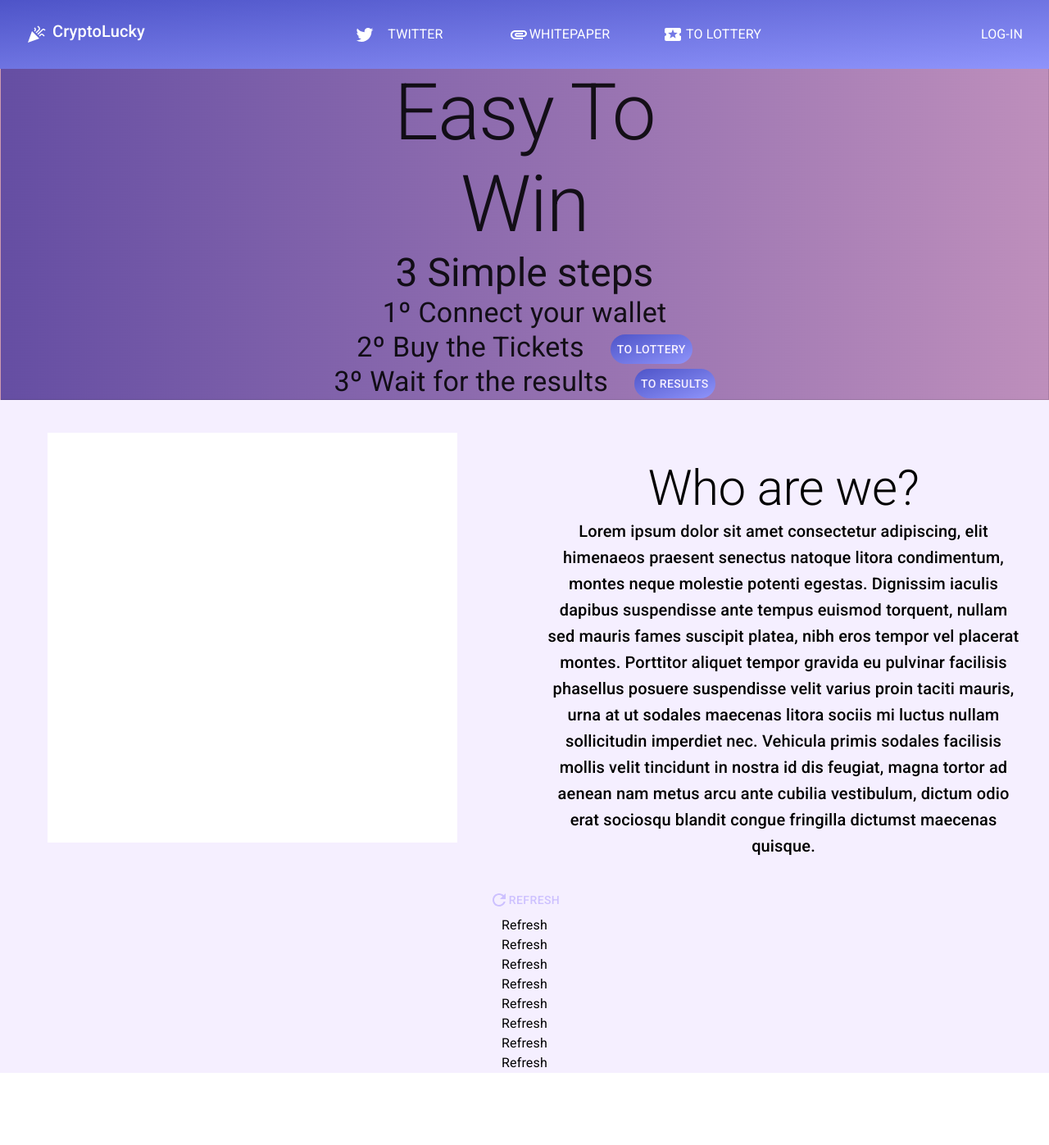
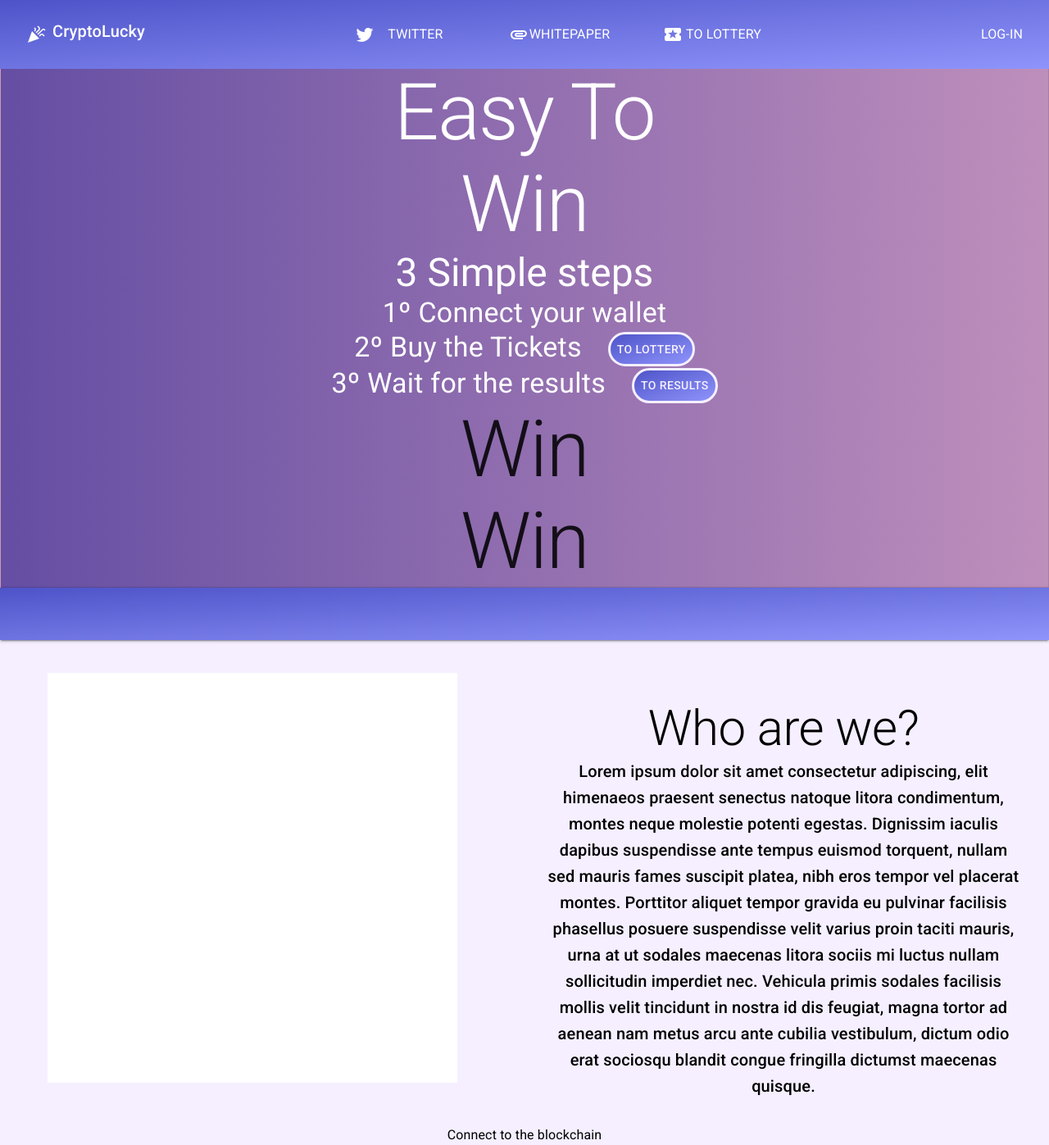
Before and after one commit to rexode/prueba-frontend, a React (Create React App) app in the folder web/: page / in a window 1280 px wide. Shown: the whole page at 82% size. Before the commit the page ends 1309 px from the top, so only its background shows below. Built offline with nearby package versions, Linux system fonts and the light colour scheme.

Commit message:
mejora grafica

```diff
--- a/web/src/App.jsx
+++ b/web/src/App.jsx
@@ -1,6 +1,6 @@
 import "./App.css";
 import { useEffect, useState } from "react";
-import { Button, Typography, Box, Container } from "@mui/material";
+import { Button, Typography, Box, Container, Toolbar } from "@mui/material";
 import { createTheme, ThemeProvider } from "@mui/material/styles";
 import { Refresh } from "@mui/icons-material";
 import { styled } from "@mui/material";
@@ -8,12 +8,18 @@ import Navbar from "./components/NavBar";
 import Entrance from "./components/Entrance";
 import History from "./components/History";
 import Lottery from "./components/Lottery";
+import { ethers } from "ethers";
+
 
 const BotonPersonalizado = styled(Button)({
   color: "white",
   background: "linear-gradient(to right bottom, #4e54c8, #8f94fb)",
   borderRadius: 50,
+  borderColor :"white",
+  border:3 ,
 });
+
+
 
 const theme = createTheme({
   palette: {
@@ -38,13 +44,41 @@ const theme = createTheme({
 function App() {
   const [account, setAccount] = useState(null);
   const [provider, setProvider] = useState(null);
+
+  const initConnection = async () => {
+    if (typeof window.ethereum !== "undefined") {
+      console.log("good");
+      const accounts = await window.ethereum.request({
+        method: "eth_requestAccounts",
+      });
+      const tempProvider = new ethers.providers.Web3Provider(window.ethereum);
+      setProvider(tempProvider);
+      console.log(provider);
+      setAccount(accounts[0]);
+    } else {
+      console.log("install metamask");
+    }
+  };
+
+
+  useEffect(() => {
+    initConnection();
+  }, []);
+
+
   return (
     <ThemeProvider theme={theme}>
       <div className="App" style={{ backgroundColor: "#f5efff" }}>
-        <Navbar/>
+        <Navbar initConnection={initConnection} account={account} />
         <Entrance />
+        <Toolbar
+          sx={{
+            background: "linear-gradient(to right bottom, #4e54c8, #8f94fb)",
+            boxShadow: 2,
+          }}
+        ></Toolbar>
         <History />
-        <Lottery />
+        <Lottery account={account} provider={provider} />
       </div>
     </ThemeProvider>
   );
--- a/web/src/components/Entrance.jsx
+++ b/web/src/components/Entrance.jsx
@@ -3,30 +3,75 @@ import { Box } from "@mui/system";
 import React from "react";
 import { styled } from "@mui/material";
 import imageBackground from "../assets/imageBackground.jpg"
+import { createTheme, ThemeProvider } from "@mui/material/styles";
+
+
+
+const theme = createTheme({
+  palette: {
+    primary: {
+      light: "#757ce8",
+      main: "#cdc1ff",
+      dark: "#002884",
+      contrastText: "#fff",
+    },
+    secondary: {
+      light: "#ff7961",
+      main: "#a594f9",
+      dark: "pink",
+      contrastText: "#fff",
+    },
+    background: {
+      default: "#f8f7ff",
+    },
+  },
+});
+
 const BotonPersonalizado = styled(Button)({
     color: "#f5efff",
     background: "linear-gradient(to right bottom, #4e54c8, #8f94fb)",
     borderRadius: 50,
+    border:1  ,
   });
 const Entrance = ()=>{
 
-return(
-<Paper elevation={0} sx={{backgroundImage: `url(${imageBackground})`,marginTop:2}} variant="outlined" square >
-<Box>
-<Typography variant="h1">Easy To</Typography>
-<Typography variant="h1">Win</Typography>
-<Typography variant="h3">3 Simple steps</Typography>
-<Typography variant="h4">1º Connect your wallet</Typography>
-<Typography variant="h4">2º Buy the Tickets
-<BotonPersonalizado sx={{marginLeft:4}}>To Lottery</BotonPersonalizado>
-</Typography>
-<Typography variant="h4">3º Wait for the results
-<BotonPersonalizado sx={{marginLeft:4}}>To Results</BotonPersonalizado>
-</Typography>
-
-</Box>
-</Paper>
-)
+return (
+  <Paper
+    elevation={0}
+    sx={{ backgroundImage: `url(${imageBackground})`, marginTop: 2 }}
+    variant="outlined"
+    square
+  >
+    <Box>
+      <Typography variant="h1" sx={{ color: "white" }}>
+        Easy To
+      </Typography>
+      <Typography variant="h1" sx={{ color: "white" }}>
+        Win
+      </Typography>
+      <Typography variant="h3" sx={{ color: "white" }}>
+        3 Simple steps
+      </Typography>
+      <Typography variant="h4" sx={{ color: "white" }}>
+        1º Connect your wallet
+      </Typography>
+      <Typography variant="h4" sx={{ color: "white" }}>
+        2º Buy the Tickets
+        <BotonPersonalizado sx={{ marginLeft: 4, border: 3 }}>
+          To Lottery
+        </BotonPersonalizado>
+      </Typography>
+      <Typography variant="h4" sx={{ color: "white" }}>
+        3º Wait for the results
+        <BotonPersonalizado sx={{ marginLeft: 4, border: 3 }}>
+          To Results
+        </BotonPersonalizado>
+      </Typography>
+      <Typography variant="h1">Win</Typography>
+      <Typography variant="h1">Win</Typography>
+    </Box>
+  </Paper>
+);
 
 
 }
--- a/web/src/components/Lottery.jsx
+++ b/web/src/components/Lottery.jsx
@@ -5,9 +5,7 @@ import { Button, Typography } from "@mui/material";
 import { Box } from "@mui/system";
 import { Refresh } from "@mui/icons-material";
 import abi from "../abi/abi.json";
-export default function Lottery() {
-  const [account, setAccount] = useState("Refresh");
-  const [provider, setProvider] = useState("Refresh");
+export default function Lottery(props) {
   const [Nwinners, setNwinners] = useState("Refresh");
   const [Prize, setPrize] = useState("Refresh");
   const [MaxTickets, setMaxTickets] = useState("Refresh");
@@ -16,7 +14,7 @@ export default function Lottery() {
   const [MaxTicketsPlayers, setMaxTicketsPlayers] = useState("Refresh");
   const [CostTicket, setCostTicket] = useState("Refresh");
   const [buttonState, setButtonState] = useState("loaded");
-
+  const{account,provider}=props;
   const Aeth = 10 ** 18;
 
   const getInfoContract = async () => {
@@ -67,29 +65,13 @@ export default function Lottery() {
     console.log(MaxTickets.toString());
     console.log(MaxTicketsPlayers.toString());
   };
-  const initConnection = async () => {
-    if (typeof window.ethereum !== "undefined") {
-      console.log("good");
-      const accounts = await window.ethereum.request({
-        method: "eth_requestAccounts",
-      });
-      const tempProvider = new ethers.providers.Web3Provider(window.ethereum);
-      setProvider(tempProvider);
-      console.log(provider);
-      setAccount(accounts[0]);
-    } else {
-      console.log("install metamask");
-    }
-  };
 
-  useEffect(() => {
-    initConnection();
-  }, []);
+
 
   return (
     <Box>
       {account == null ? (
-        <Button onClick={initConnection}>Conectar</Button>
+        <Typography>Connect to the blockchain</Typography>
       ) : (
         <Box>
           <Button
--- a/web/src/components/NavBar.jsx
+++ b/web/src/components/NavBar.jsx
@@ -18,28 +18,14 @@ const NavbarPersonalizada = styled(AppBar)({
   background: "linear-gradient(to right bottom, #4e54c8, #8f94fb)",
 });
 
-export default function Navbar() {
-  const [account, setAccount] = useState(null);
+
+export default function Navbar(props) {
   const [provider, setProvider] = useState(null);
-  const initConnection = async () => {
-    if (typeof window.ethereum !== "undefined") {
-      console.log("good");
-      const accounts = await window.ethereum.request({
-        method: "eth_requestAccounts",
-      });
-      const tempProvider = new ethers.providers.Web3Provider(window.ethereum);
-      setProvider(tempProvider);
-      console.log(provider);
-      setAccount(accounts[0]);
-    } else {
-      console.log("install metamask");
-    }
-  };
+  const{initConnection,account}=props;
+
+
   const Offset = styled("div")(({ theme }) => theme.mixins.toolbar);
 
-  useEffect(() => {
-    initConnection();
-  }, []);
   return (
     <Box>
       <NavbarPersonalizada elevation={0} position="fixed">
@@ -82,9 +68,7 @@ export default function Navbar() {
             >
               <Typography fontSize={16}>Log-in</Typography>
             </Button>
-
           ) : (
-
             <Typography>...{account.substring(account.length - 7)}</Typography>
           )}
         </Toolbar>
@@ -92,4 +76,4 @@ export default function Navbar() {
       <Offset />
     </Box>
   );
-};
+}
```
